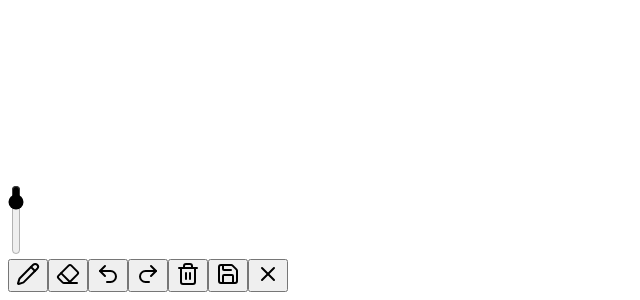
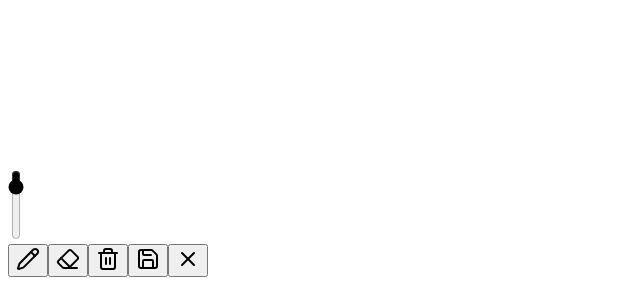
Before and after one commit to ykabusalah/personal, a React (Create React App) app: page /draw in a window 1280 px wide. Shown: the part 644-944 px from the top of the page, without its empty margins (0-640 px from the left). Built offline with nearby package versions, Linux system fonts and the light colour scheme.

Commit message:
cutting down scope by removing undo and redo from toolbar; also adjusted white space on slider

```diff
--- a/src/App.jsx
+++ b/src/App.jsx
@@ -1,11 +1,10 @@
+
 import { useRef, useState, useEffect } from 'react';
 import { createClient } from '@supabase/supabase-js';
 import confetti from 'canvas-confetti';
 import {
   Pencil,
   Eraser,
-  Undo2,
-  Redo2,
   Trash2,
   Save,
   X
@@ -32,8 +31,6 @@ export default function App() {
   const [brushSize, setBrushSize] = useState(4);
   const [showModal, setShowModal] = useState(false);
   const [name, setName] = useState('');
-  const [undoStack, setUndoStack] = useState([]);
-  const [redoStack, setRedoStack] = useState([]);
 
   useEffect(() => {
     const canvas = canvasRef.current;
@@ -58,17 +55,9 @@ export default function App() {
     }
   }, [tool, brushSize]);
 
-  const saveState = () => {
-    const canvas = canvasRef.current;
-    setUndoStack((prev) => [...prev, canvas.toDataURL()]);
-    setRedoStack([]);
-  };
-
   const clearCanvas = () => {
     const canvas = canvasRef.current;
     ctxRef.current.clearRect(0, 0, canvas.width, canvas.height);
-    setUndoStack([]);
-    setRedoStack([]);
   };
 
   const handleSave = async () => {
@@ -115,7 +104,6 @@ export default function App() {
       <canvas
         ref={canvasRef}
         onPointerDown={(e) => {
-          saveState();
           const rect = canvasRef.current.getBoundingClientRect();
           const x = e.clientX - rect.left;
           const y = e.clientY - rect.top;
@@ -139,10 +127,9 @@ export default function App() {
         className="absolute top-0 left-0 z-0 touch-none"
       />
 
-            <div className="fixed top-1/2 right-4 -translate-y-1/2 transform z-40">
+      <div className="fixed top-1/2 right-4 -translate-y-1/2 transform z-40">
         <div className="flex flex-col items-center border border-black rounded overflow-hidden">
 
-          {/* Brush Size */}
           <div className="w-16 flex justify-center items-center p-2 border-b border-black">
             <input
               type="range"
@@ -150,7 +137,7 @@ export default function App() {
               max="20"
               value={brushSize}
               onChange={(e) => setBrushSize(parseInt(e.target.value))}
-              className="h-32 w-2 appearance-none bg-black rounded-full [&::-webkit-slider-thumb]:appearance-none [&::-webkit-slider-thumb]:h-1 [&::-webkit-slider-thumb]:w-1 [&::-webkit-slider-thumb]:bg-white [&::-webkit-slider-thumb]:rounded-full mt-[-2px]"
+              className="h-32 w-2 appearance-none bg-black rounded-full mt-[-2px]"
               style={{
                 writingMode: 'bt-lr',
                 WebkitAppearance: 'slider-vertical',
@@ -159,7 +146,6 @@ export default function App() {
             />
           </div>
 
-          {/* Pencil */}
           <button
             className={`w-16 h-12 flex items-center justify-center border-b border-black ${tool === 'pencil' ? 'bg-black text-white' : ''}`}
             title="Pencil"
@@ -168,7 +154,6 @@ export default function App() {
             <Pencil />
           </button>
 
-          {/* Eraser */}
           <button
             className={`w-16 h-12 flex items-center justify-center border-b border-black ${tool === 'eraser' ? 'bg-black text-white' : ''}`}
             title="Eraser"
@@ -177,49 +162,6 @@ export default function App() {
             <Eraser />
           </button>
 
-          {/* Undo */}
-          <button
-            className="w-16 h-12 flex items-center justify-center border-b border-black"
-            title="Undo"
-            onClick={() => {
-              if (undoStack.length > 0) {
-                const img = new Image();
-                const last = undoStack[undoStack.length - 1];
-                img.onload = () => {
-                  clearCanvas();
-                  ctxRef.current.drawImage(img, 0, 0);
-                };
-                img.src = last;
-                setRedoStack((r) => [...r, canvasRef.current.toDataURL()]);
-                setUndoStack((prev) => prev.slice(0, -1));
-              }
-            }}
-          >
-            <Undo2 />
-          </button>
-
-          {/* Redo */}
-          <button
-            className="w-16 h-12 flex items-center justify-center border-b border-black"
-            title="Redo"
-            onClick={() => {
-              if (redoStack.length > 0) {
-                const img = new Image();
-                const next = redoStack[redoStack.length - 1];
-                img.onload = () => {
-                  clearCanvas();
-                  ctxRef.current.drawImage(img, 0, 0);
-                };
-                img.src = next;
-                setUndoStack((u) => [...u, canvasRef.current.toDataURL()]);
-                setRedoStack((r) => r.slice(0, -1));
-              }
-            }}
-          >
-            <Redo2 />
-          </button>
-
-          {/* Trash */}
           <button
             className="w-16 h-12 flex items-center justify-center border-b border-black"
             title="Clear"
@@ -228,7 +170,6 @@ export default function App() {
             <Trash2 />
           </button>
 
-          {/* Save */}
           <button
             className="w-16 h-12 flex items-center justify-center border-b border-black"
             title="Save"
@@ -237,7 +178,6 @@ export default function App() {
             <Save />
           </button>
 
-          {/* Exit */}
           <button
             className="w-16 h-12 flex items-center justify-center"
             title="Exit"
@@ -247,7 +187,6 @@ export default function App() {
           </button>
         </div>
       </div>
-
 
       {showModal && (
         <div className="fixed inset-0 bg-black bg-opacity-50 flex items-center justify-center z-50">
@@ -286,6 +225,6 @@ export default function App() {
           </div>
         </div>
       )}
-</div>
+    </div>
   );
 }
--- a/src/index.css
+++ b/src/index.css
@@ -19,7 +19,7 @@ input[type="range"] {
   outline: none;
   transform: rotate(180deg); /* small = bottom, large = top */
   margin-left: 0px;
-  margin-top: 17px;
+  margin-top: 2px;
 }
 
 input[type="range"]::-webkit-slider-thumb {
```
